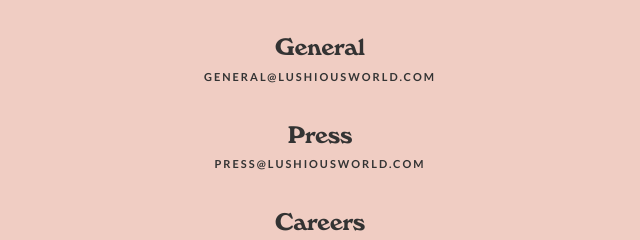
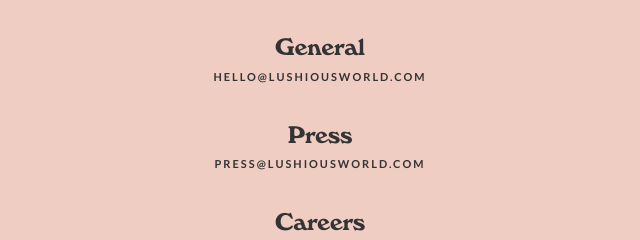
Before and after one commit to thatotherkid86/lushious, a plain HTML site: page contact.html in a window 1280 px wide. Shown: the part 232-472 px from the top of the page, 320-960 px from the left. Drawn offline with Linux system fonts and the light colour scheme.

Commit message:
updated contact page

```diff
--- a/contact.html
+++ b/contact.html
@@ -241,7 +241,7 @@
                         <h3 class="page-title">get in touch</h3>
                         <div class="link-email">
                             <h3>General</h3>
-                            <a href="mailto:general@lushiousworld.com">general@lushiousworld.com</a>
+                            <a href="mailto:hello@lushiousworld.com">hello@lushiousworld.com</a>
                         </div>
                         <div class="link-email">
                             <h3>Press</h3>
```
